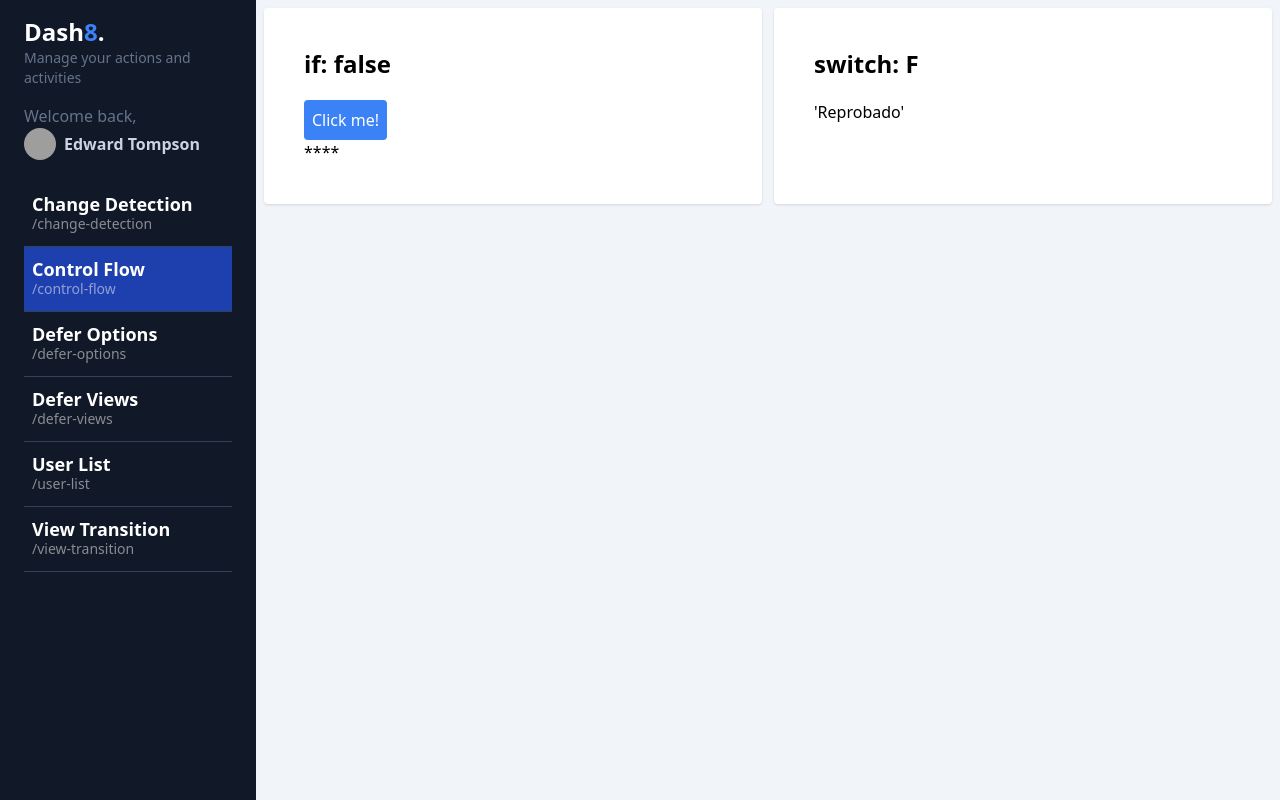
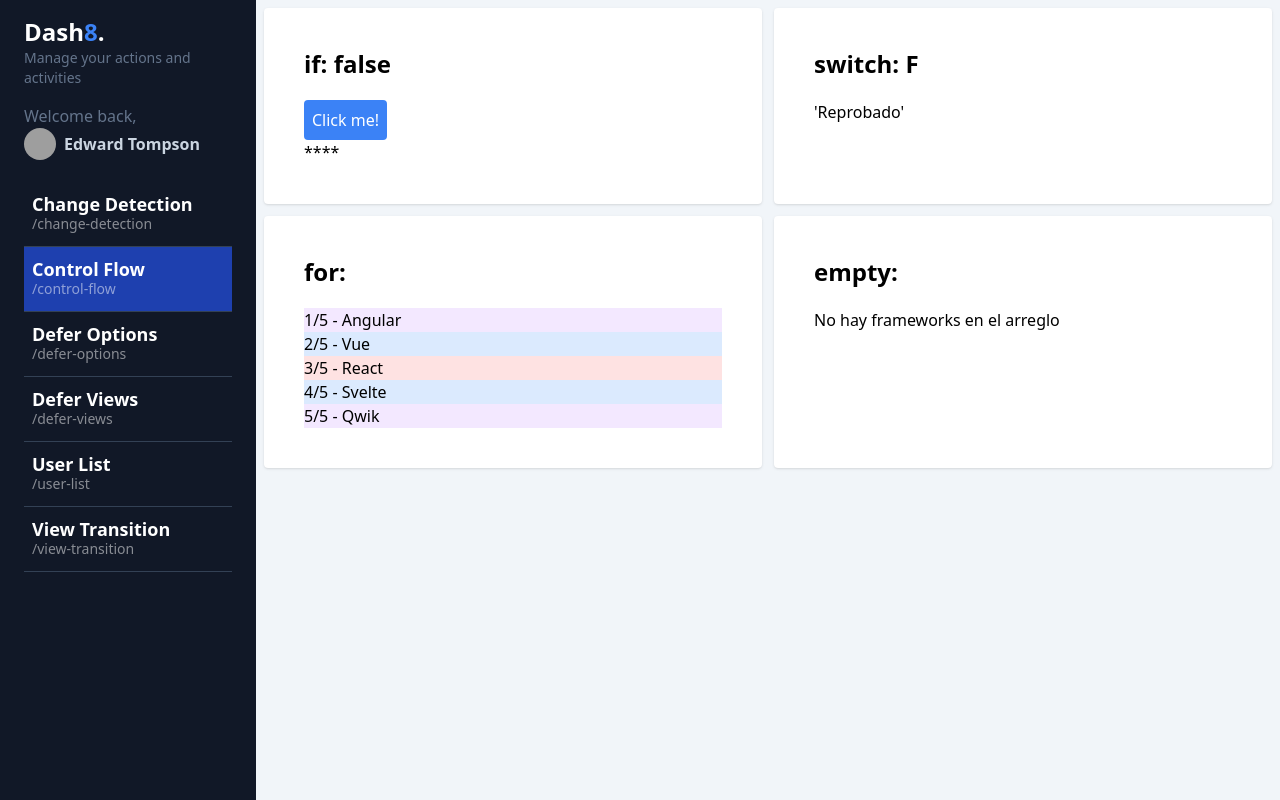
Before and after one commit to nicolashidalgo1989/14-my-dashboard, an Angular app: page /dashboard/control-flow in a window 1280 px wide. Built offline with nearby package versions, Linux system fonts and the light colour scheme; grey boxes are pictures that could not be loaded.

Commit message:
feat: esttructura  de  control for/empty

```diff
--- a/src/app/dashboard/pages/control-flow/control-flow.component.html
+++ b/src/app/dashboard/pages/control-flow/control-flow.component.html
@@ -31,4 +31,37 @@
 
   </div>
 
+  <div class="bg-white rounded shadow p-10">
+
+    <h2 class="text-2xl font-bold mb-5">for: </h2>
+
+    <ul>
+      @for(framework of frameworks(); track framework;
+      let i = $index, first = $first, last = $last, even = $even, odd = $odd, count = $count){
+        <li [class]="{
+          'bg-red-100': even && !first && !last,
+          'bg-blue-100': odd && !first && !last,
+          'bg-purple-100':  first || last,
+        }">
+          {{ i + 1 }}/{{ count }} - {{ framework }}
+        </li>
+      }
+    </ul>
+
+  </div>
+
+  <div class="bg-white rounded shadow p-10">
+
+    <h2 class="text-2xl font-bold mb-5">empty: </h2>
+
+    <ul>
+      @for(framework of frameworks2(); track $index){
+        <li>{{ framework }}</li>
+      } @empty {
+        <li>No hay frameworks en el arreglo</li>
+      }
+    </ul>
+
+  </div>
+
 </section>
--- a/src/app/dashboard/pages/control-flow/control-flow.component.ts
+++ b/src/app/dashboard/pages/control-flow/control-flow.component.ts
@@ -11,6 +11,8 @@
 
   public showContent = signal(false);
   public grade = signal<Grade>('F');
+  public frameworks = signal(['Angular','Vue','React','Svelte','Qwik']);
+  public frameworks2 = signal([]);
 
   public toggleContent() {
     this.showContent.update( value => !value )
```
